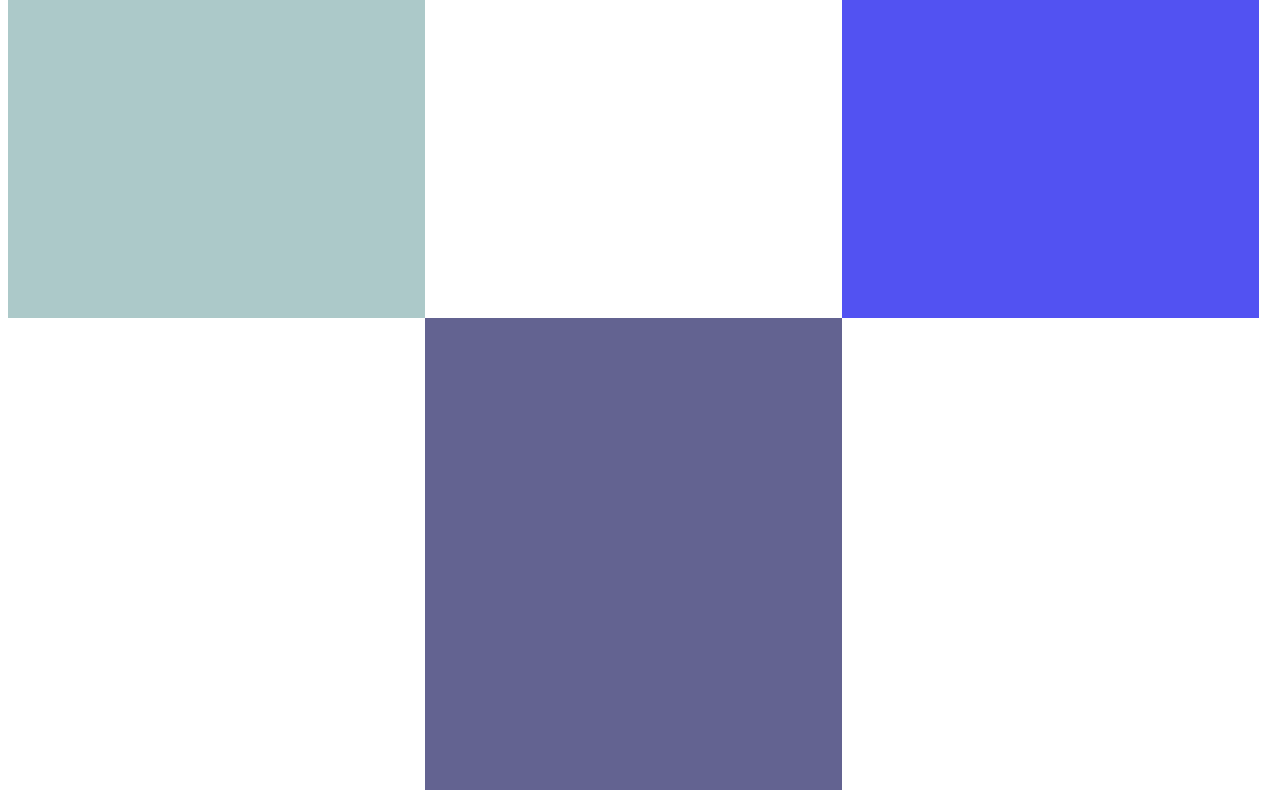
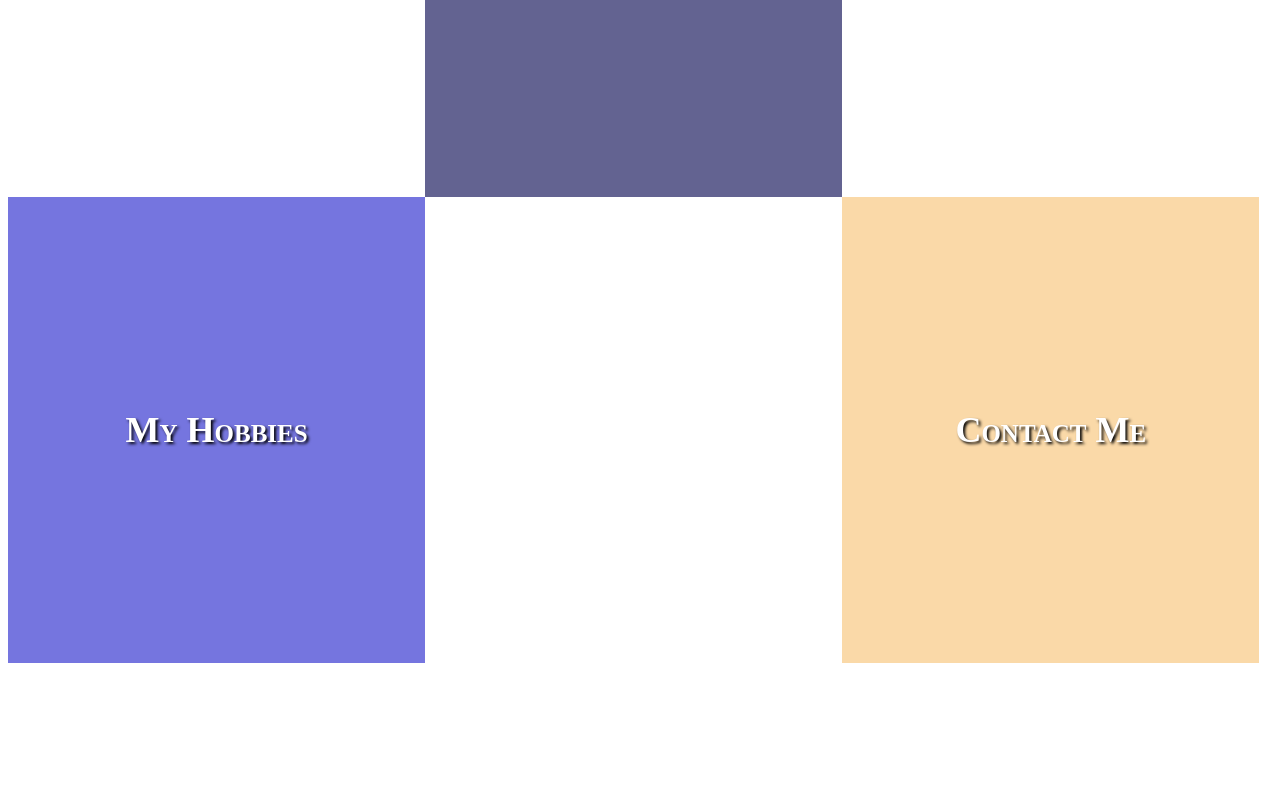
Before and after one commit to DanielHuey/MySpace, a plain HTML site: page index.html in a window 1280 px wide. Shown: the part 743-1533 px from the top of the page. After the commit the page ends 1414 px from the top, so only its background shows below. Drawn offline with Linux system fonts and the light colour scheme.

Commit message:
Updated Code

```diff
--- a/syt.css
+++ b/syt.css
@@ -5,7 +5,7 @@
 .blocks {
   width: 33%;
   text-align: center;
-  padding: 40% 0em;
+  padding: 16.778% 0em;
 }
 
 .section {
```
